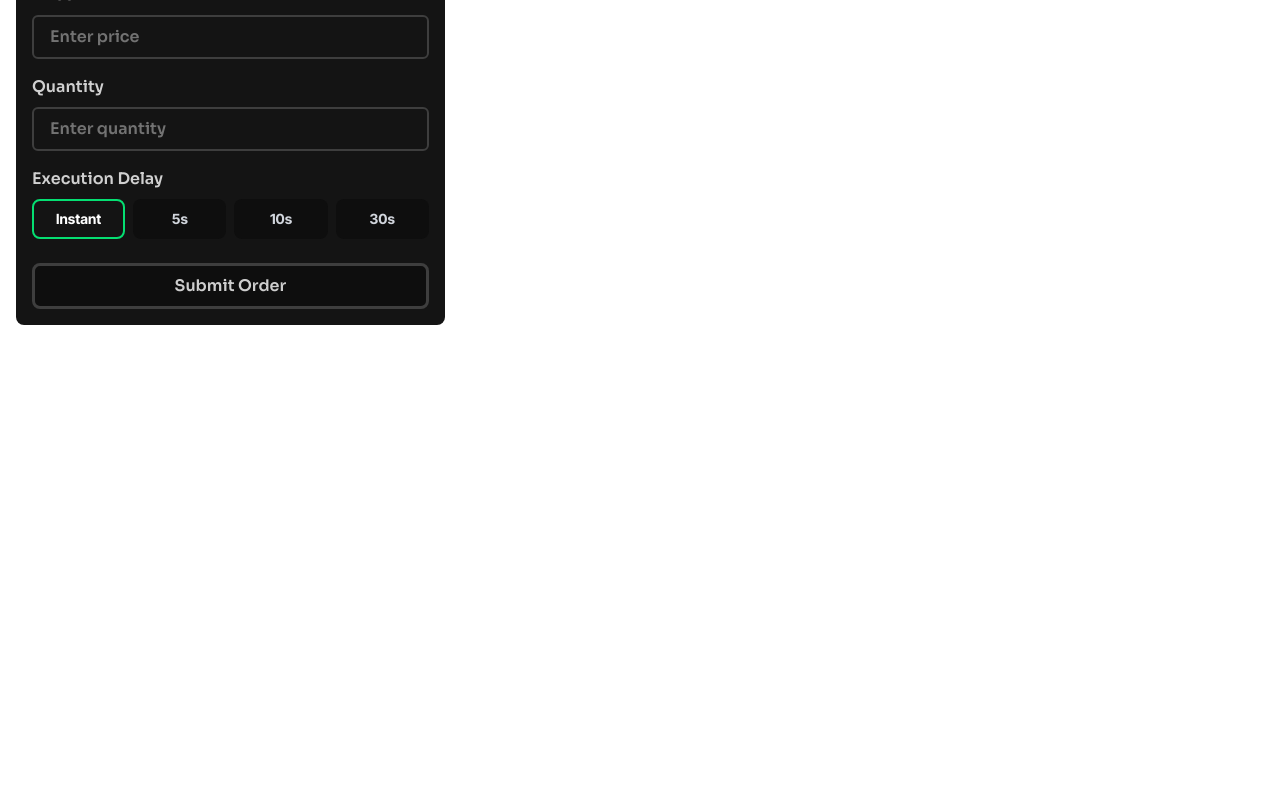
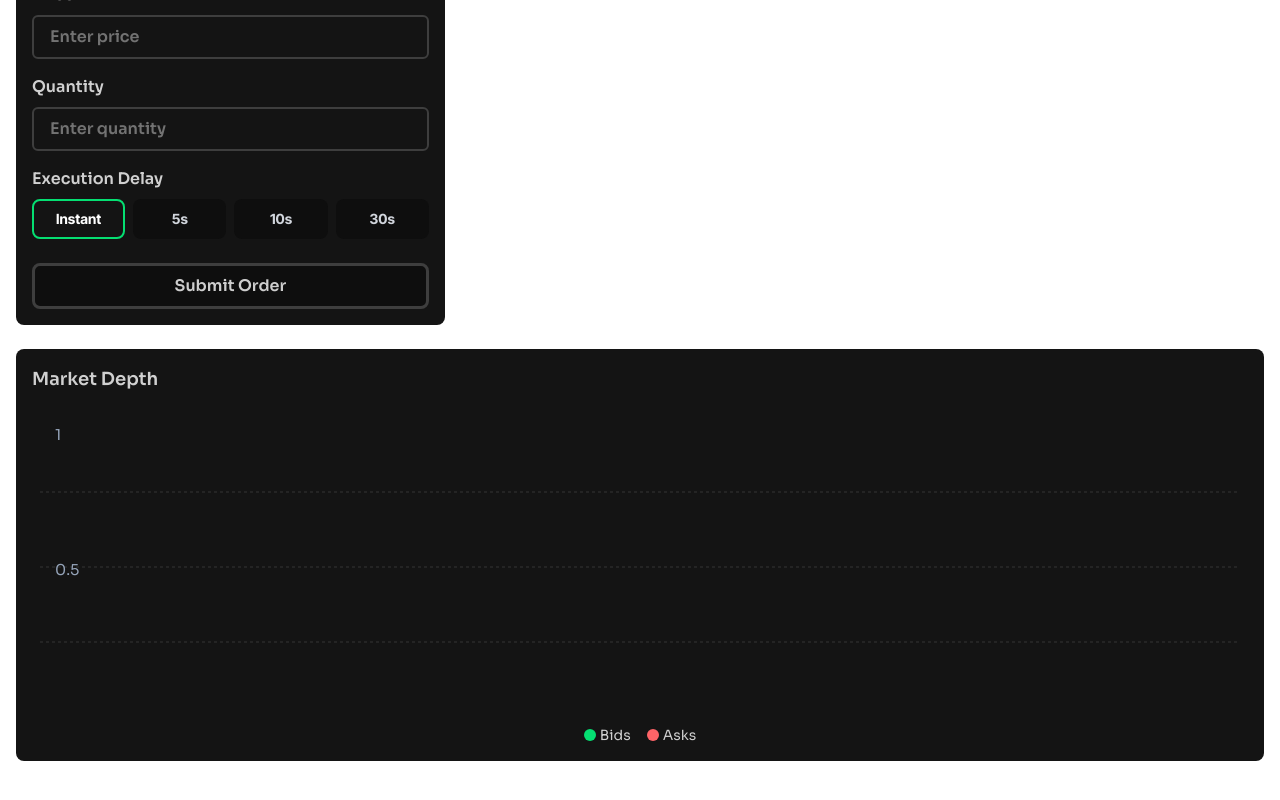
Before and after one commit to abh1SHAKE/goquant, a Next.js app in the folder frontend/: page / in a window 1280 px wide. Shown: the part 480-1280 px from the top of the page. Before the commit the page ends 845 px from the top, so only its background shows below. Built offline with nearby package versions, Linux system fonts and the light colour scheme; no server answers; a web font is replaced by a local one.

Commit message:
add market depth chart

```diff
--- a/frontend/src/app/page.tsx
+++ b/frontend/src/app/page.tsx
@@ -10,6 +10,7 @@ import Navbar from '@/components/Navbar';
 import { Venue } from '@/components/VenueSelector';
 import SymbolSelector from '@/components/SymbolSelector';
 import OrderSimulationForm from '@/components/OrderSimulationForm';
+import DepthChart from '@/components/DepthChart';
 
 export default function HomePage() {
 	const [symbol, setSymbol] = useState('BTC-USD');
@@ -51,6 +52,10 @@ export default function HomePage() {
 					<OrderBookTable bids={bids} asks={asks} symbol={symbol} venue={venue} simulatedOrder={simulatedOrder || undefined} />
 				</div>
 			</div>
+
+			<div>
+				<DepthChart bids={bids} asks={asks}/>
+			</div>
 		</div>
 	);
 }
--- a/frontend/src/components/DepthChart.tsx
+++ b/frontend/src/components/DepthChart.tsx
@@ -1 +1,245 @@
 // BONUS: Market depth area chart
+
+"use client";
+
+import React from "react";
+import { OrderBookLevel } from "@/app/hooks/useOrderBook";
+
+interface DepthChartProps {
+    bids: OrderBookLevel[];
+    asks: OrderBookLevel[];
+    width?: number;
+    height?: number;
+    className?: string;
+}
+
+export default function DepthChart({
+    bids,
+    asks,
+    width = 800,
+    height = 200,
+    className = "",
+}: DepthChartProps) {
+    const calculateCumulative = (levels: OrderBookLevel[]) => {
+        let cumulative = 0;
+        return levels.map(([price, size]) => {
+            const sizeNum = parseFloat(size);
+            cumulative += sizeNum;
+            return {
+                price: parseFloat(price),
+                size: sizeNum,
+                cumulative,
+            };
+        });
+    };
+
+    const bidData = calculateCumulative(bids);
+    const askData = calculateCumulative(asks);
+
+    const combinedData = [
+        ...bidData.map((d) => ({ ...d, isBid: true })),
+        ...askData.map((d) => ({ ...d, isBid: false })),
+    ];
+
+    const minPrice =
+        combinedData.length > 0 ? Math.min(...combinedData.map((d) => d.price)) : 0;
+    const maxPrice =
+        combinedData.length > 0 ? Math.max(...combinedData.map((d) => d.price)) : 0;
+    const maxCumulative =
+        combinedData.length > 0
+            ? Math.max(...combinedData.map((d) => d.cumulative))
+            : 1;
+
+    const padding = 30;
+    const scaleX = (price: number) =>
+        padding +
+        ((price - minPrice) / (maxPrice - minPrice)) * (width - 2 * padding);
+    const scaleY = (volume: number) => height - (volume / maxCumulative) * height;
+
+    const generatePathData = (data: typeof bidData, isBid: boolean) => {
+        if (data.length === 0) return "";
+
+        let path = `M ${scaleX(data[0].price)} ${scaleY(0)} `;
+        path += data
+            .map((d) => `L ${scaleX(d.price)} ${scaleY(d.cumulative)}`)
+            .join(" ");
+        path += ` L ${scaleX(data[data.length - 1].price)} ${scaleY(0)} Z`;
+
+        return path;
+    };
+
+    const bidPath = generatePathData(bidData, true);
+    const askPath = generatePathData(askData, false);
+
+    const midPrice =
+        bidData.length > 0 && askData.length > 0
+            ? (bidData[0].price + askData[0].price) / 2
+            : null;
+
+    return (
+        <div className={`bg-dark rounded-lg p-4 mt-6 ${className}`}>
+            <div className="font-sora font-semibold text-[#ffffffcc] mb-4 md:mb-6 text-lg">
+                Market Depth
+            </div>
+
+            <div className="relative overflow-x-auto">
+                <svg
+                    viewBox={`0 0 ${width} ${height}`}
+                    preserveAspectRatio="xMidYMid meet"
+                    className="w-full h-[200px] sm:h-[250px] md:h-[300px]"
+                >
+                    <defs>
+                        <linearGradient id="bidGradient" x1="0%" y1="0%" x2="0%" y2="100%">
+                            <stop offset="0%" stopColor="#02b95dff" stopOpacity="0.8" />
+                            <stop offset="100%" stopColor="#02b95dff" stopOpacity="0.1" />
+                        </linearGradient>
+                        <linearGradient id="askGradient" x1="0%" y1="0%" x2="0%" y2="100%">
+                            <stop offset="0%" stopColor="#fa3d40ff" stopOpacity="0.8" />
+                            <stop offset="100%" stopColor="#fa3d40ff" stopOpacity="0.1" />
+                        </linearGradient>
+                    </defs>
+
+                    {/* Grid lines */}
+                    <g stroke="#3e3e3e" strokeWidth="0.5" strokeDasharray="2,2">
+                        <line x1="0" y1={height * 0.25} x2={width} y2={height * 0.25} />
+                        <line x1="0" y1={height * 0.5} x2={width} y2={height * 0.5} />
+                        <line x1="0" y1={height * 0.75} x2={width} y2={height * 0.75} />
+                    </g>
+
+                    {/* Depth areas */}
+                    <path
+                        d={bidPath}
+                        fill="url(#bidGradient)"
+                        stroke="#02b95dff"
+                        strokeWidth="1.5"
+                    />
+                    <path
+                        d={askPath}
+                        fill="url(#askGradient)"
+                        stroke="#fa3d40ff"
+                        strokeWidth="1.5"
+                    />
+
+                    {/* Mid price line */}
+                    {midPrice !== null && (
+                        <line
+                            x1={scaleX(midPrice)}
+                            y1={0}
+                            x2={scaleX(midPrice)}
+                            y2={height}
+                            stroke="#94a3b8"
+                            strokeWidth="1.5"
+                            strokeDasharray="4,2"
+                        />
+                    )}
+
+                    {/* X-axis labels */}
+                    {bidData.length > 0 && (
+                        <text
+                            x={scaleX(bidData[0].price)}
+                            y={height - 4}
+                            fill="#94a3b8"
+                            fontSize="10"
+                            textAnchor="middle"
+                            className="font-sora sm:text-[10px] text-[8px]"
+                        >
+                            {bidData[0].price.toLocaleString(undefined, {
+                                minimumFractionDigits: 2,
+                                maximumFractionDigits: 4,
+                            })}
+                        </text>
+                    )}
+
+                    {askData.length > 0 && (
+                        <text
+                            x={scaleX(askData[askData.length - 1].price)}
+                            y={height - 4}
+                            fill="#94a3b8"
+                            fontSize="10"
+                            textAnchor="middle"
+                            className="font-sora sm:text-[10px] text-[8px]"
+                        >
+                            {askData[askData.length - 1].price.toLocaleString(undefined, {
+                                minimumFractionDigits: 2,
+                                maximumFractionDigits: 4,
+                            })}
+                        </text>
+                    )}
+
+                    {midPrice !== null &&
+                        (() => {
+                            const midX = scaleX(midPrice);
+                            const bidX = bidData.length > 0 ? scaleX(bidData[0].price) : null;
+                            const askX =
+                                askData.length > 0
+                                    ? scaleX(askData[askData.length - 1].price)
+                                    : null;
+
+                            const minDistance = 40; // pixels
+
+                            const tooCloseToBid =
+                                bidX !== null && Math.abs(midX - bidX) < minDistance;
+                            const tooCloseToAsk =
+                                askX !== null && Math.abs(midX - askX) < minDistance;
+
+                            if (tooCloseToBid || tooCloseToAsk) return null;
+
+                            return (
+                                <text
+                                    x={midX}
+                                    y={height - 4}
+                                    fill="#94a3b8"
+                                    fontSize="10"
+                                    textAnchor="middle"
+                                    className="font-sora sm:text-[10px] text-[8px]"
+                                >
+                                    {midPrice.toLocaleString(undefined, {
+                                        minimumFractionDigits: 2,
+                                        maximumFractionDigits: 4,
+                                    })}
+                                </text>
+                            );
+                        })()}
+
+                    {/* Y-axis labels */}
+                    <text
+                        x={10}
+                        y={15}
+                        fill="#94a3b8"
+                        fontSize="10"
+                        textAnchor="start"
+                        className="font-sora sm:text-[10px] text-[8px]"
+                    >
+                        {maxCumulative.toLocaleString(undefined, {
+                            maximumFractionDigits: 2,
+                        })}
+                    </text>
+                    <text
+                        x={10}
+                        y={height * 0.5 + 5}
+                        fill="#94a3b8"
+                        fontSize="10"
+                        textAnchor="start"
+                        className="font-sora sm:text-[10px] text-[8px]"
+                    >
+                        {(maxCumulative * 0.5).toLocaleString(undefined, {
+                            maximumFractionDigits: 2,
+                        })}
+                    </text>
+                </svg>
+
+                {/* Legend */}
+                <div className="flex justify-center mt-2 space-x-4 font-sora text-sm">
+                    <div className="flex items-center">
+                        <div className="w-3 h-3 bg-green-400 mr-1 rounded-xl"></div>
+                        <span className="text-[#ffffffcc]">Bids</span>
+                    </div>
+                    <div className="flex items-center">
+                        <div className="w-3 h-3 bg-red-400 mr-1 rounded-xl"></div>
+                        <span className="text-[#ffffffcc]">Asks</span>
+                    </div>
+                </div>
+            </div>
+        </div>
+    );
+}
```
